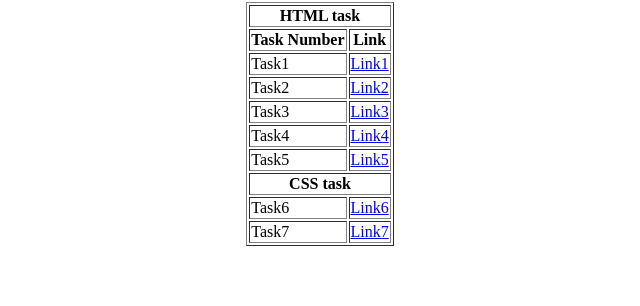
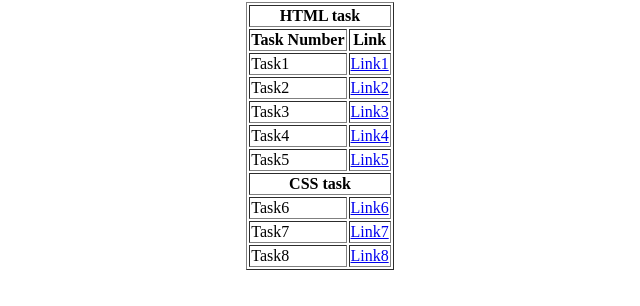
Before and after one commit to ArujAnand/Etnus-Mern, a plain HTML site: page index.html in a window 1280 px wide. Shown: the part 78-384 px from the top of the page, without its empty margins (320-960 px from the left). Drawn offline with Linux system fonts and the light colour scheme.

Commit message:
added task 8

```diff
--- a/index.html
+++ b/index.html
@@ -48,6 +48,10 @@
                 <td>Task7</td>
                 <td><a href="task7.html">Link7</a></td>
             </tr>
+            <tr>
+                <td>Task8</td>
+                <td><a href="task8.html">Link8</a></td>
+            </tr>
         </table>
     </center>
 </body>
```
